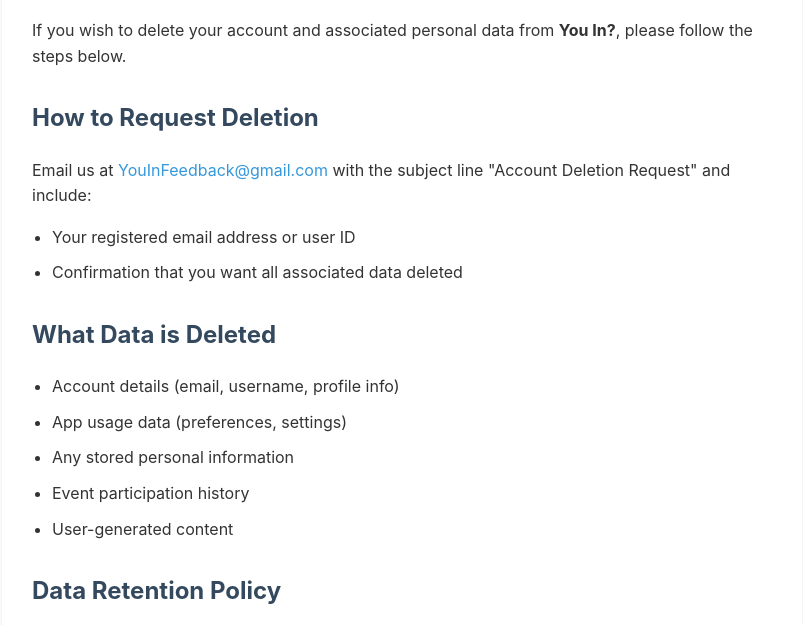
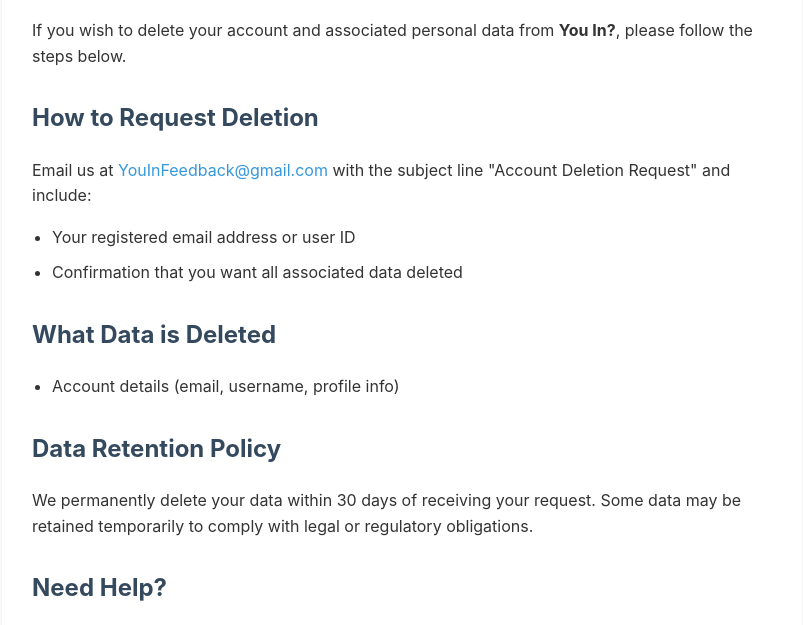
Before and after one commit to elitelimfish/you_in_public, a plain HTML site: page index.html in a window 1280 px wide. Shown: the part 158-783 px from the top of the page, without its empty margins (238-1041 px from the left). Drawn offline with Linux system fonts and the light colour scheme.

Commit message:
Updated privacy info

```diff
--- a/index.html
+++ b/index.html
@@ -59,10 +59,6 @@
         <h2>What Data is Deleted</h2>
         <ul>
             <li>Account details (email, username, profile info)</li>
-            <li>App usage data (preferences, settings)</li>
-            <li>Any stored personal information</li>
-            <li>Event participation history</li>
-            <li>User-generated content</li>
         </ul>
 
         <h2>Data Retention Policy</h2>
```
